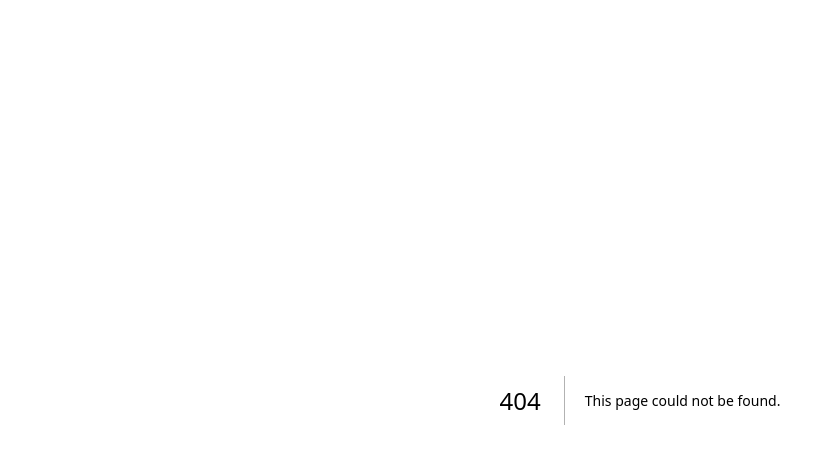
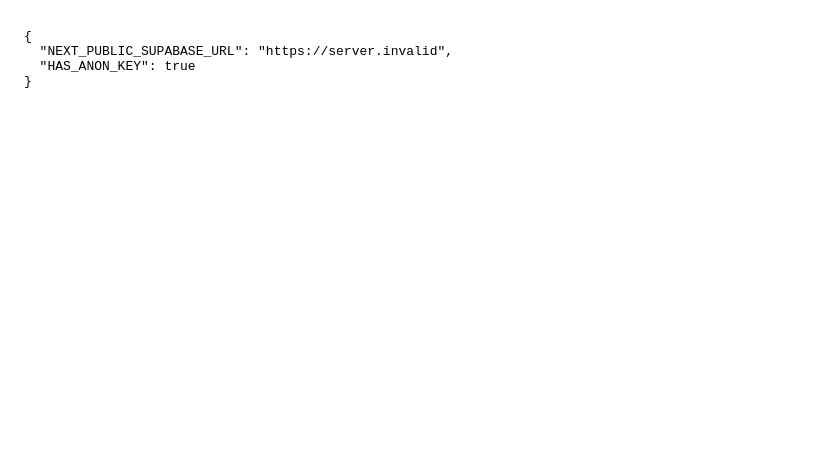
Before and after one commit to isanda101/landlord-toolkit, a Next.js app: page /debug in a window 1280 px wide. Before the commit this address had no page. Shown: the top 464 px of the page, without its empty margins (0-818 px from the left). Built offline with nearby package versions, Linux system fonts and the light colour scheme; no server answers.

Commit message:
Add /debug env var page

```diff
--- /dev/null
+++ b/app/debug/page.jsx
@@ -0,0 +1,11 @@
+"use client";
+export default function Debug() {
+  return (
+    <pre style={{ padding: 16 }}>
+      {JSON.stringify({
+        NEXT_PUBLIC_SUPABASE_URL: process.env.NEXT_PUBLIC_SUPABASE_URL,
+        HAS_ANON_KEY: !!process.env.NEXT_PUBLIC_SUPABASE_ANON_KEY
+      }, null, 2)}
+    </pre>
+  );
+}
```
